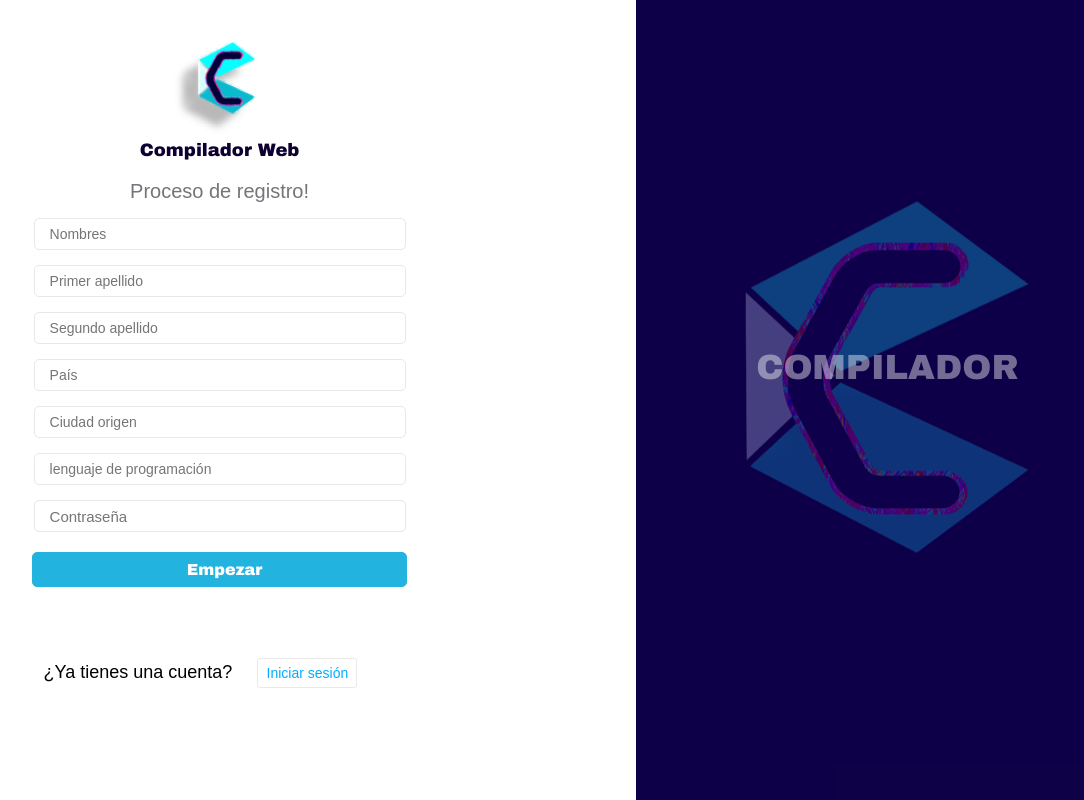
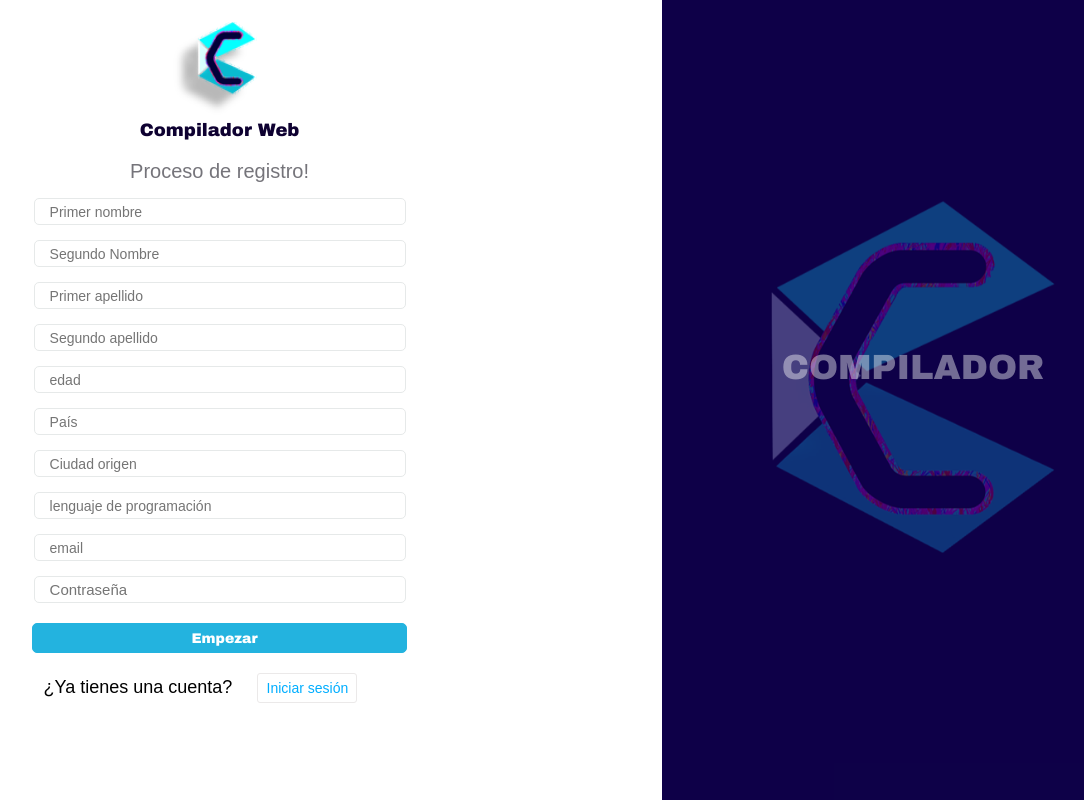
Before and after one commit to JanioJimenez/django, a Django app: page /registro/ in a window 1280 px wide. Shown: the whole page, without its empty margins (183-1267 px from the left). Run offline with Django 3.2, Linux system fonts and the light colour scheme; parts of the project's set-up code (start-up, migrations or seed data) failed here and were passed over.

```diff
--- a/apps/tablas/views.py
+++ b/apps/tablas/views.py
@@ -1,4 +1,5 @@
 from django.shortcuts import render
+from .models import *
 
 # Create your views here.
 def index(request):
@@ -7,15 +8,54 @@ def index(request):
     }
     return render(request, 'base.html', context)
 
-def usuario(request):
-    context = {"mensaje":"hola"}
-    return render(request,'usuario.html', context)
 
 def registro(request):
     context = {"mensaje":"hola"}
+
+    if request.method == 'POST':
+       nombres = request.POST['nombres']
+       segnomb = request.POST['segnomb']
+       priape = request.POST['priape']
+       segape = request.POST['segape']
+       edad = request.POST['edad']
+       email = request.POST['email']
+       pais = request.POST['pais']
+       ciudad = request.POST['ciudad']
+       lenguaje = request.POST['lenguaje']
+       pass1 = request.POST['pass1']
+
+       usuario = Usuario.objects.create(
+               primer_nombre = nombres,
+               segundo_nombre = segnomb,
+               primer_apellido = priape,
+               segundo_apellido = segape,
+               edad = edad,
+               ciudad = ciudad,
+               pais = pais,
+               lenguaje = lenguaje,
+               email = email,
+               pass1 = pass1,
+           )
+       usuario.save()
+       print("Exito")
+    else:
+        pass
     return render(request,'registro.html',context)
 
+
 def gmail(request):
+
+    if request.method == 'POST':
+        email = request.POST['email']
+        contraseña = request.POST['pass1']
+        try:
+            usuario = Usuario.objects.get(
+                email = email,
+                pass1 = contraseña
+            )
+            return render(request,'home.html')
+        except:
+            pass
     return render(request, 'gmail.html')
 
 def home(request):
--- a/static/css/styleRegistro.css
+++ b/static/css/styleRegistro.css
@@ -11,7 +11,7 @@
 
 .cajaVacia {
     width: 50%;
-    height: 40px;
+    height: 20px;
     margin: auto;
 }
 
@@ -57,7 +57,7 @@
 	margin-top: 15px;
 	border-radius: 5px;
 	border: 1px solid rgb(230, 233, 233);
-	height: 20px;
+	height: 15px;
 	padding: 5px 5px 5px 15px;
     font-size: 14px;
 }
@@ -79,7 +79,7 @@
 	margin-top: 15px;
 	border-radius: 5px;
 	border: 1px solid rgb(230, 233, 233);
-	height: 20px;
+	height: 15px;
 	padding: 5px 5px 5px 15px;
     font-family: Century Gothic,CenturyGothic,AppleGothic,sans-serif;
     font-size: 15px;
@@ -95,9 +95,9 @@
 	margin-top: 20px;
 	border-radius: 5px;
 	border: 1px solid rgb(35, 179, 223);
-	height: 35px;
+	height: 30px;
 	padding: 5px 5px 5px 15px;
-    font-size: 16px;
+    font-size: 14px;
     color: white;
     background: rgb(35, 179, 223);
     font-family: 'Arial Black';
@@ -146,7 +120,7 @@
 
 .cuenta {
     margin: auto;
-    margin-top: 30px;
+    margin-top: 65px;
     width:88%;
     font-family: Century Gothic,CenturyGothic,AppleGothic,sans-serif;
     font-size: 18px;
@@ -179,7 +153,7 @@
 .bloqueDerecho {
     float: right;
     background: rgb(0, 2, 31);
-    width: 36vw;
+    width: 34vw;
     height: 100vh;
 }
 
@@ -195,7 +169,7 @@
 
 .capa {
     position: absolute;
-    width: 36vw;
+    width: 34vw;
     height: 100vh;
     background: rgba(19, 1, 85, 0.753);
 
--- a/templates/registro.html
+++ b/templates/registro.html
@@ -23,13 +23,16 @@
                 {{form.as_p}}
             <div class="formulario">
                 <div class="procesoRegistro">Proceso de registro!</div>
-                <input type="text" placeholder="Nombres" required class="campo" id="campo">
-                <input type="text" placeholder="Primer apellido" required class="campo">
-                <input type="text" placeholder="Segundo apellido" required class="campo">
-                <input type="text" placeholder="País" required class="campo">
-                <input type="text" placeholder="Ciudad origen" required class="campo">
-                <input type="text" placeholder="lenguaje de programación" required class="campo">
-                <input type="password" placeholder="Contraseña" required id="clave" class="campo">
+                <input name="nombres" type="text" placeholder="Primer nombre" required class="campo" id="campo">
+                <input name="segnomb" type="text" placeholder="Segundo Nombre" required class="campo" id="campo">
+                <input name="priape" type="text" placeholder="Primer apellido" required class="campo">
+                <input name="segape" type="text" placeholder="Segundo apellido" required class="campo">
+                <input name="edad" type="text" placeholder="edad" required class="campo">
+                <input name="pais" type="text" placeholder="País" required class="campo">
+                <input name="ciudad" type="text" placeholder="Ciudad origen" required class="campo">
+                <input name="lenguaje" type="text" placeholder="lenguaje de programación" required class="campo">
+                <input name="email" type="text" placeholder="email" required class="campo">
+                <input name="pass1" type="password" placeholder="Contraseña" required id="clave" class="campo">
                 <input type="submit" value="Empezar" id="enviar">
             </div>
         </form>
```
Also changed, not shown: other parts of static/css/styleRegistro.css (+0 -26 lines), static/css/styleUsuario.css (+8 -2 lines), templates/usuario.html (+6 -6 lines), static/img/logohome.png (added).
